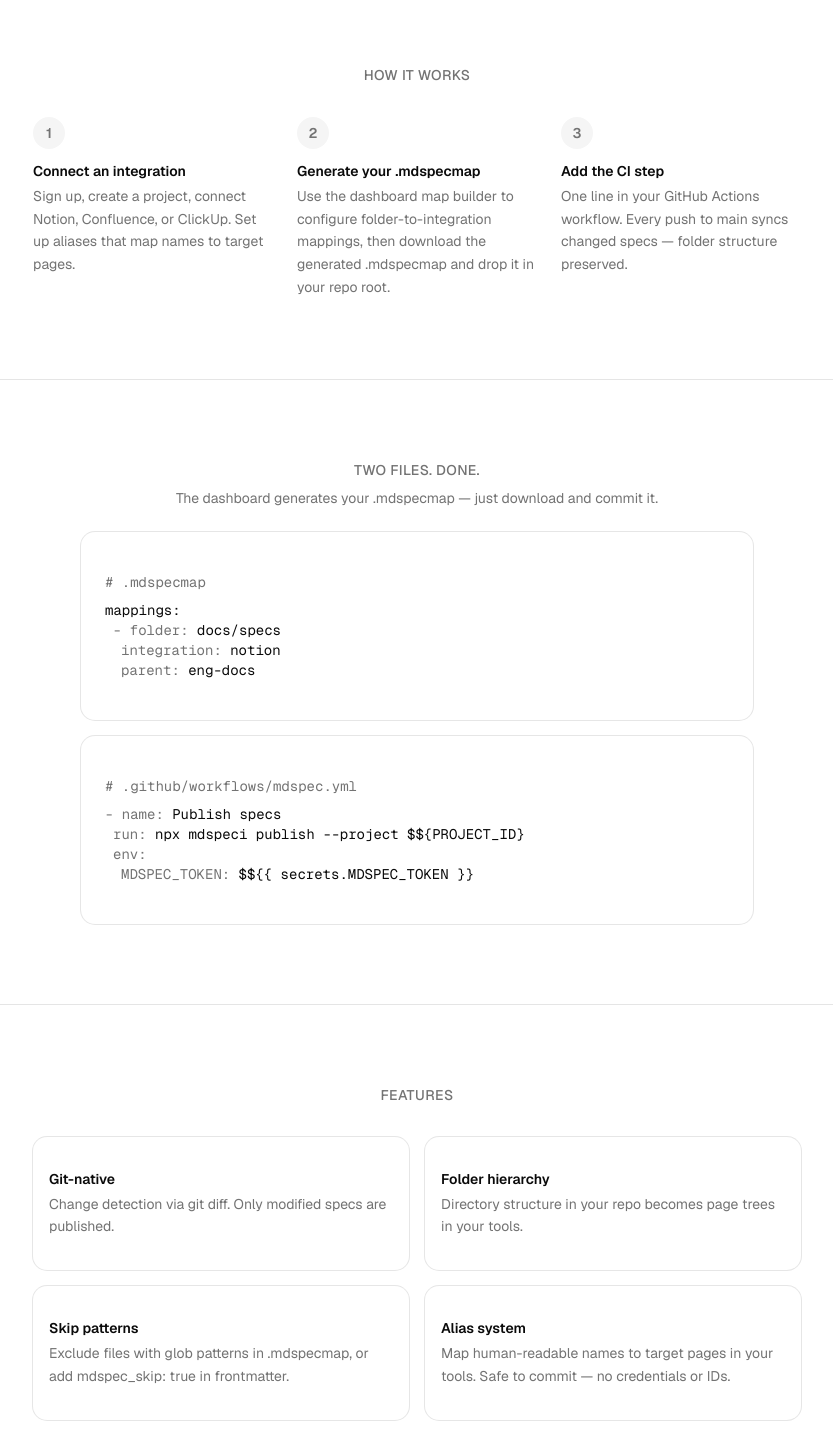
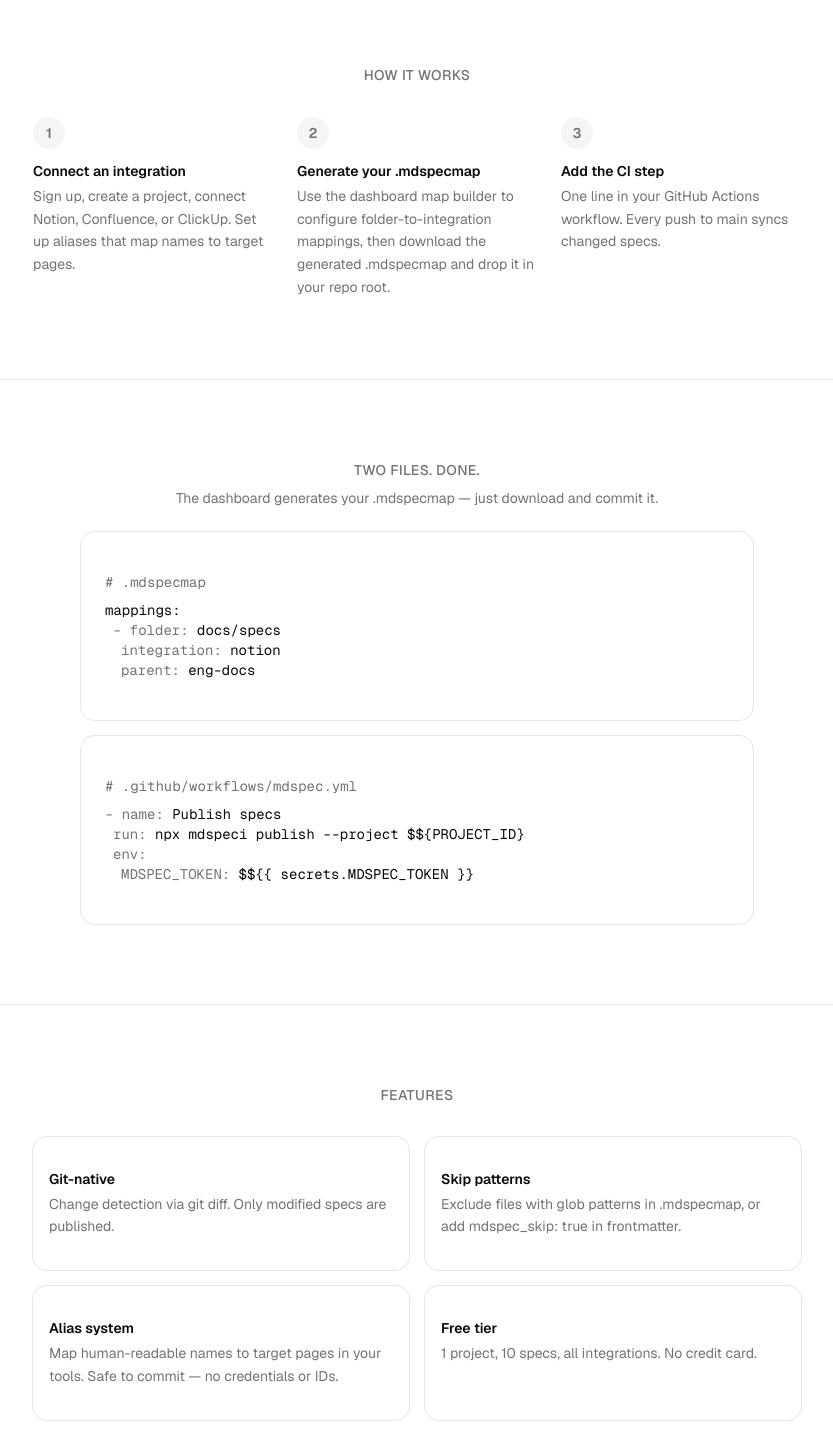
Before and after one commit to mohzameer/mdspecr2, a Next.js app in the folder apps/web/: page / in a window 1280 px wide. Shown: the part 608-2042 px from the top of the page, without its empty margins (223-1056 px from the left). Built offline with nearby package versions, Linux system fonts and the light colour scheme.

Commit message:
Updated landing page edits

```diff
--- a/apps/web/app/page.tsx
+++ b/apps/web/app/page.tsx
@@ -53,7 +53,7 @@ export default function LandingPage() {
           <div className="grid sm:grid-cols-3 gap-6">
             <Step number="1" title="Connect an integration" description="Sign up, create a project, connect Notion, Confluence, or ClickUp. Set up aliases that map names to target pages." />
             <Step number="2" title="Generate your .mdspecmap" description="Use the dashboard map builder to configure folder-to-integration mappings, then download the generated .mdspecmap and drop it in your repo root." />
-            <Step number="3" title="Add the CI step" description="One line in your GitHub Actions workflow. Every push to main syncs changed specs — folder structure preserved." />
+            <Step number="3" title="Add the CI step" description="One line in your GitHub Actions workflow. Every push to main syncs changed specs." />
           </div>
         </div>
       </section>
@@ -94,8 +94,7 @@ export default function LandingPage() {
           <p className="text-sm font-medium text-muted-foreground uppercase tracking-wide mb-8 text-center">Features</p>
           <div className="grid sm:grid-cols-2 gap-4">
             <Feature title="Git-native" description="Change detection via git diff. Only modified specs are published." />
-            <Feature title="Folder hierarchy" description="Directory structure in your repo becomes page trees in your tools." />
-            <Feature title="Skip patterns" description="Exclude files with glob patterns in .mdspecmap, or add mdspec_skip: true in frontmatter." />
+<Feature title="Skip patterns" description="Exclude files with glob patterns in .mdspecmap, or add mdspec_skip: true in frontmatter." />
             <Feature title="Alias system" description="Map human-readable names to target pages in your tools. Safe to commit — no credentials or IDs." />
             <Feature title="Free tier" description="1 project, 10 specs, all integrations. No credit card." />
             <Feature title="Agent layer" description="Transform specs post-publish with built-in templates like task summaries and release notes." />
```
